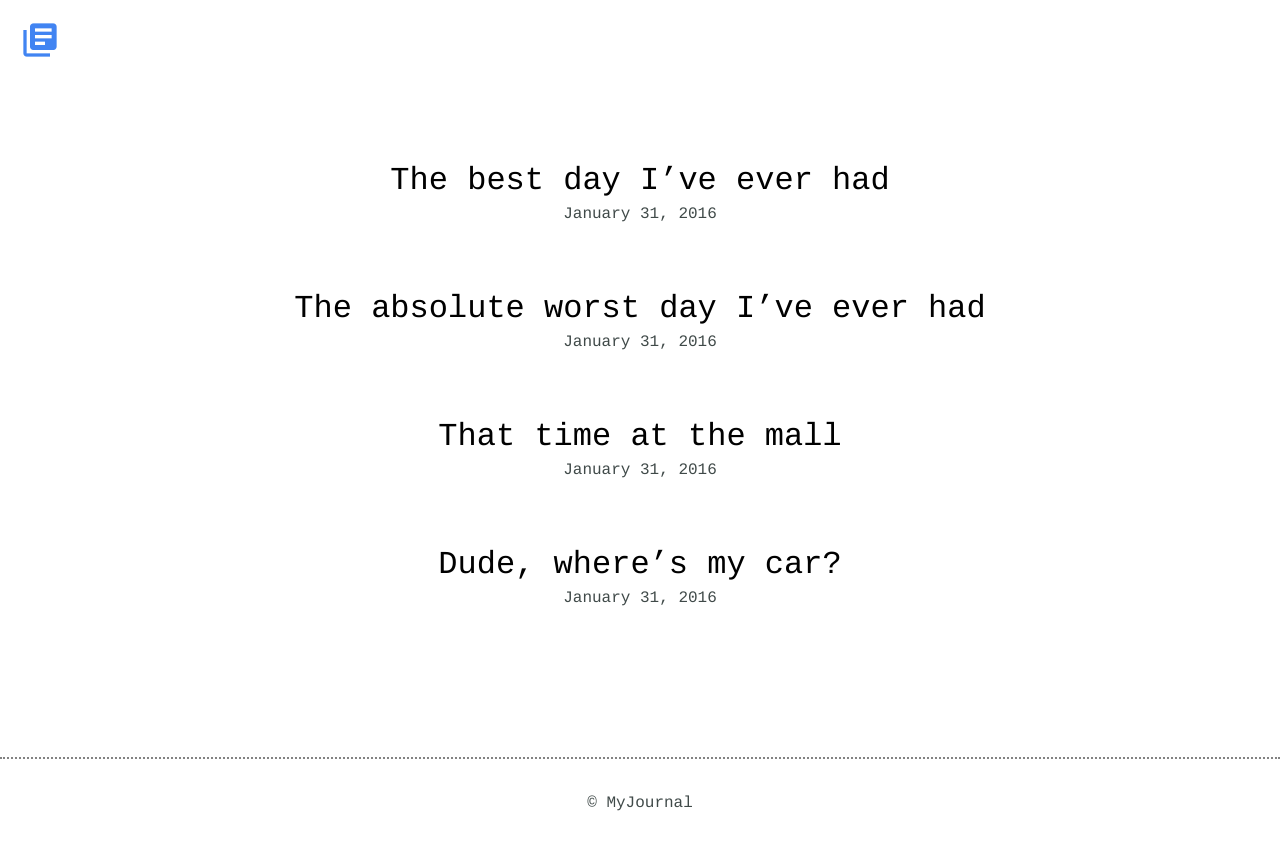
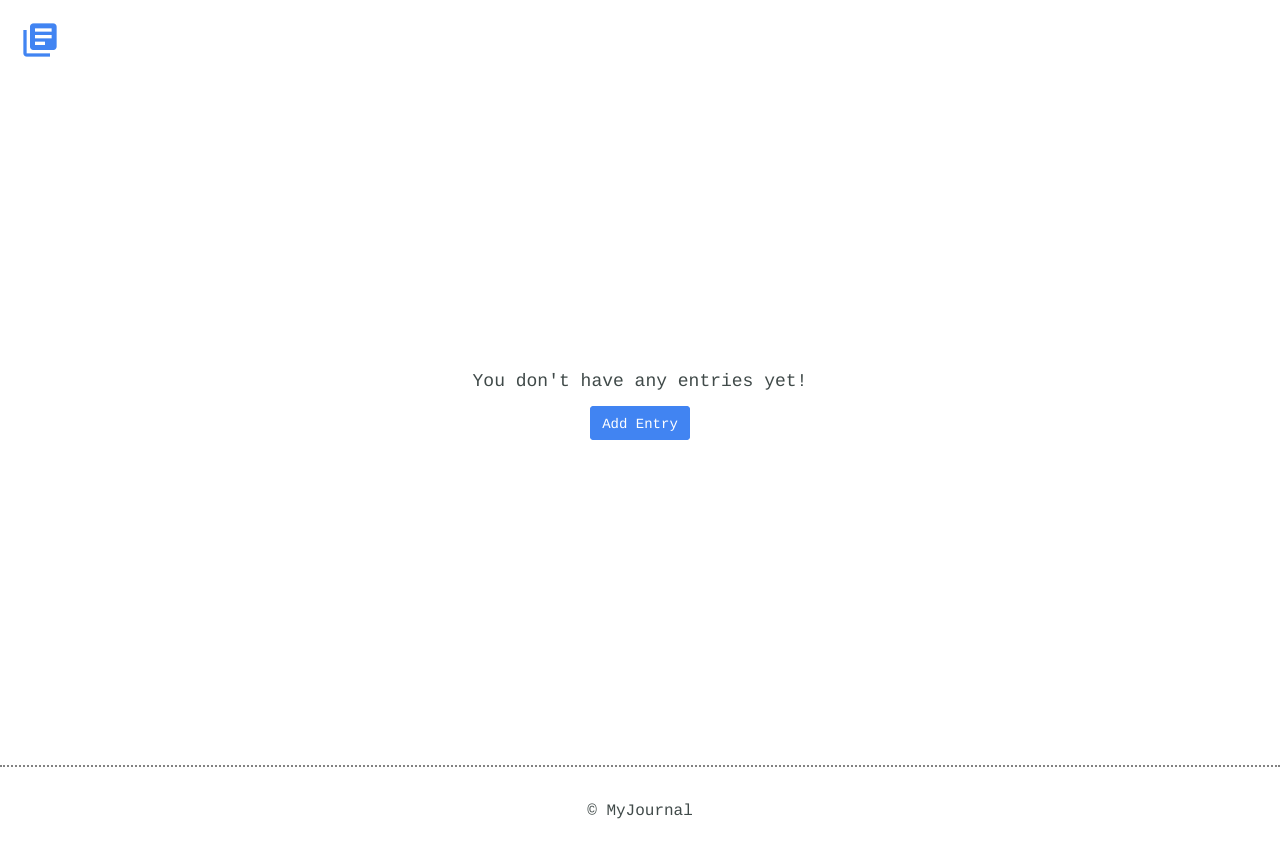
Before and after one commit to jpcasa/python-project5, a Python web app: template templates/index.html in a window 1280 px wide. Before the commit the page ends 811 px from the top, so only its background shows below. Run offline with Jinja, Linux system fonts and the light colour scheme; the template is opened without the code that fills it, so the values that code supplies are empty.

Commit message:
More Progress

```diff
--- a/static/css/main.css
+++ b/static/css/main.css
@@ -24,6 +24,11 @@
 	color: #fff;
 	padding: 15px 0;
 	border-radius: 8px;
+}
+
+.button-error {
+	background-color: #E25157;
+	border-color: #E25157;
 }
 
 .success {
@@ -78,3 +83,15 @@
 #logout {
 	margin-left: 12px;
 }
+
+.add-some-entries {
+	display: flex;
+	height: 450px;
+	align-items: center;
+	justify-content: center;
+}
+
+.inner-flex {
+	flex: 1;
+	text-align: center;
+}
--- a/templates/index.html
+++ b/templates/index.html
@@ -4,22 +4,21 @@
 <section>
   <div class="container">
     <div class="entry-list">
-      <article>
-        <h2><a href="detail.html">The best day I’ve ever had</a></h2>
-        <time datetime="2016-01-31">January 31, 2016</time>
-      </article>
-      <article>
-        <h2><a href="detail_2.html">The absolute worst day I’ve ever had</a></h2>
-        <time datetime="2016-01-31">January 31, 2016</time>
-      </article>
-      <article>
-        <h2><a href="detail_3.html">That time at the mall</a></h2>
-        <time datetime="2016-01-31">January 31, 2016</time>
-      </article>
-      <article>
-        <h2><a href="detail_4.html">Dude, where’s my car?</a></h2>
-        <time datetime="2016-01-31">January 31, 2016</time>
-      </article>
+      {% if posts.count() > 0 %}
+      {% for post in posts %}
+        <article>
+          <h2><a href="/entries/{{ post.url }}">{{ post.title }}</a></h2>
+          <time datetime="2016-01-31">{{ post.date.strftime('%B %d, %Y') }}</time>
+        </article>
+      {% endfor %}
+      {% else %}
+        <div class="add-some-entries">
+          <div class="inner-flex">
+            <p>You don't have any entries yet!</p>
+            <a href="/new-entry" class="button">Add Entry</a>
+          </div>
+        </div>
+      {% endif %}
     </div>
   </div>
 </section>
```
Also changed, not shown: app.py (+22 -5 lines), models.py (+28 -2 lines), templates/detail.html (+7 -12 lines), journals.db, 2 other files.
